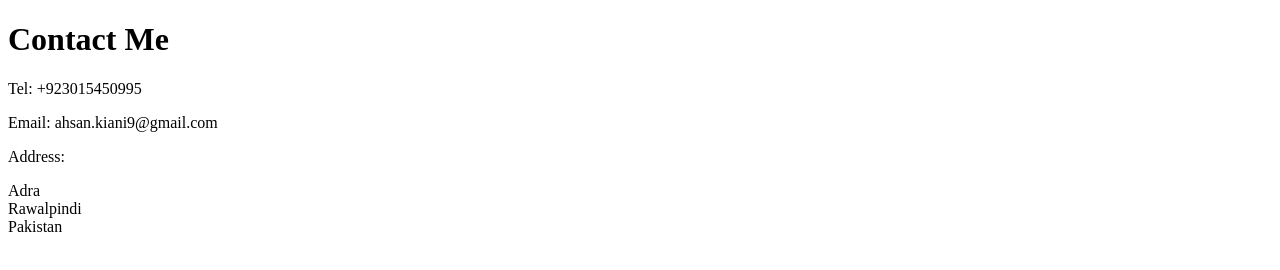
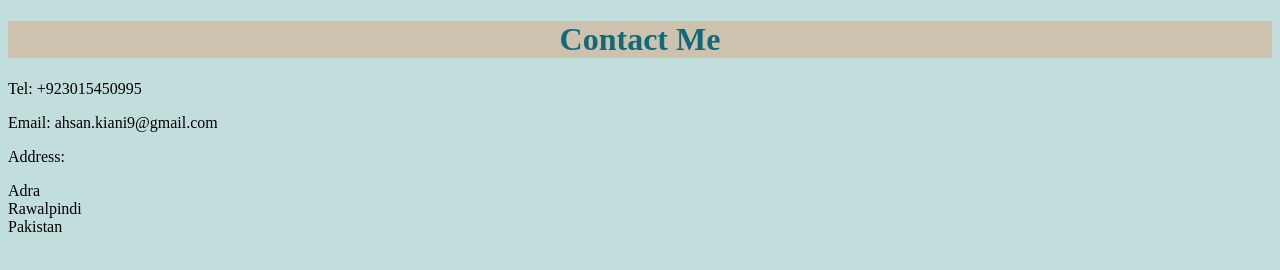
Before and after one commit to AhsanAhmadkiani/html-portfolio, a plain HTML site: page Contact-me.html in a window 1280 px wide. Drawn offline with Linux system fonts and the light colour scheme.

Commit message:
Contact-me.html

```diff
--- a/Contact-me.html
+++ b/Contact-me.html
@@ -4,6 +4,16 @@
     <meta charset="UTF-8">
     <meta name="viewport" content="width=device-width, initial-scale=1.0">
     <title>Contact Ahsan</title>
+    <style>
+        body{
+            background-color: #C2DEDC;
+        }
+        h1{
+            color: #116A7B;
+            background-color: #CDC2AE;
+            text-align:center;
+        }
+    </style>
 </head>
 <body>
     <h1>Contact Me</h1>
```
